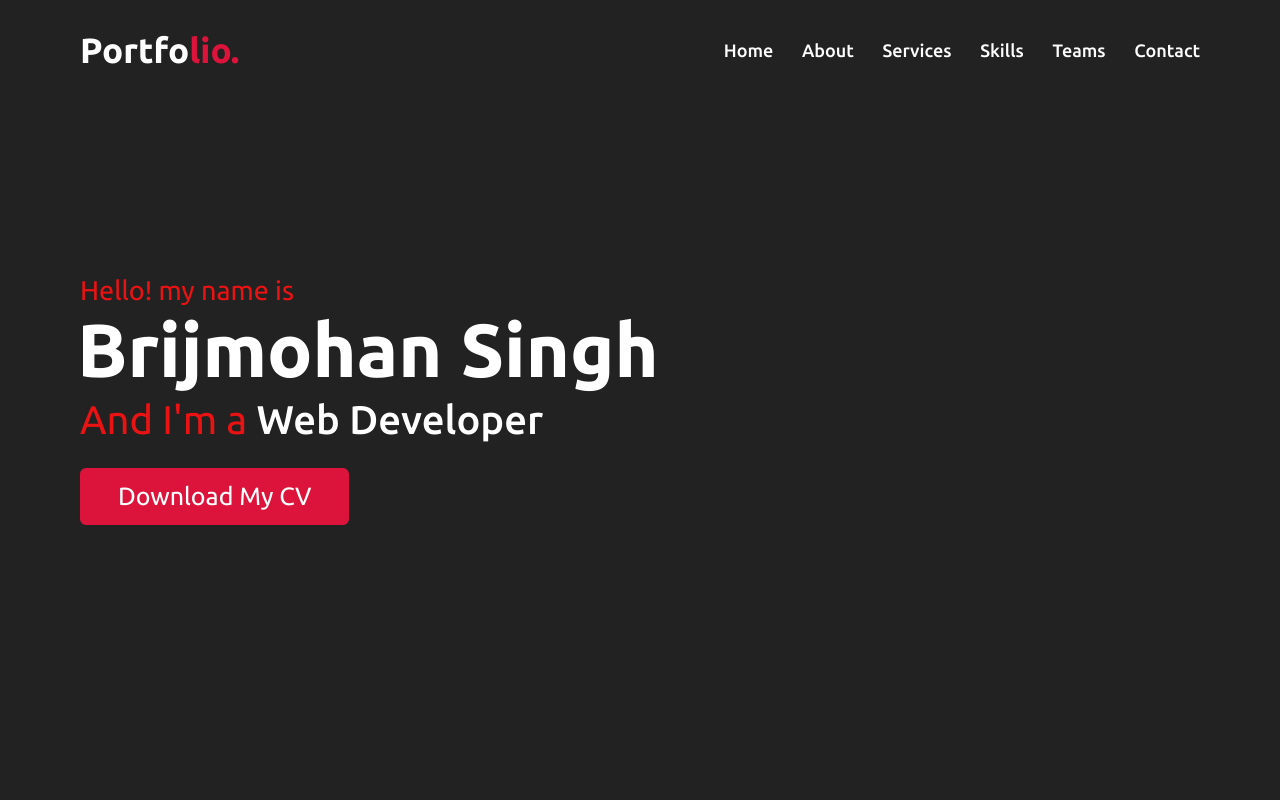
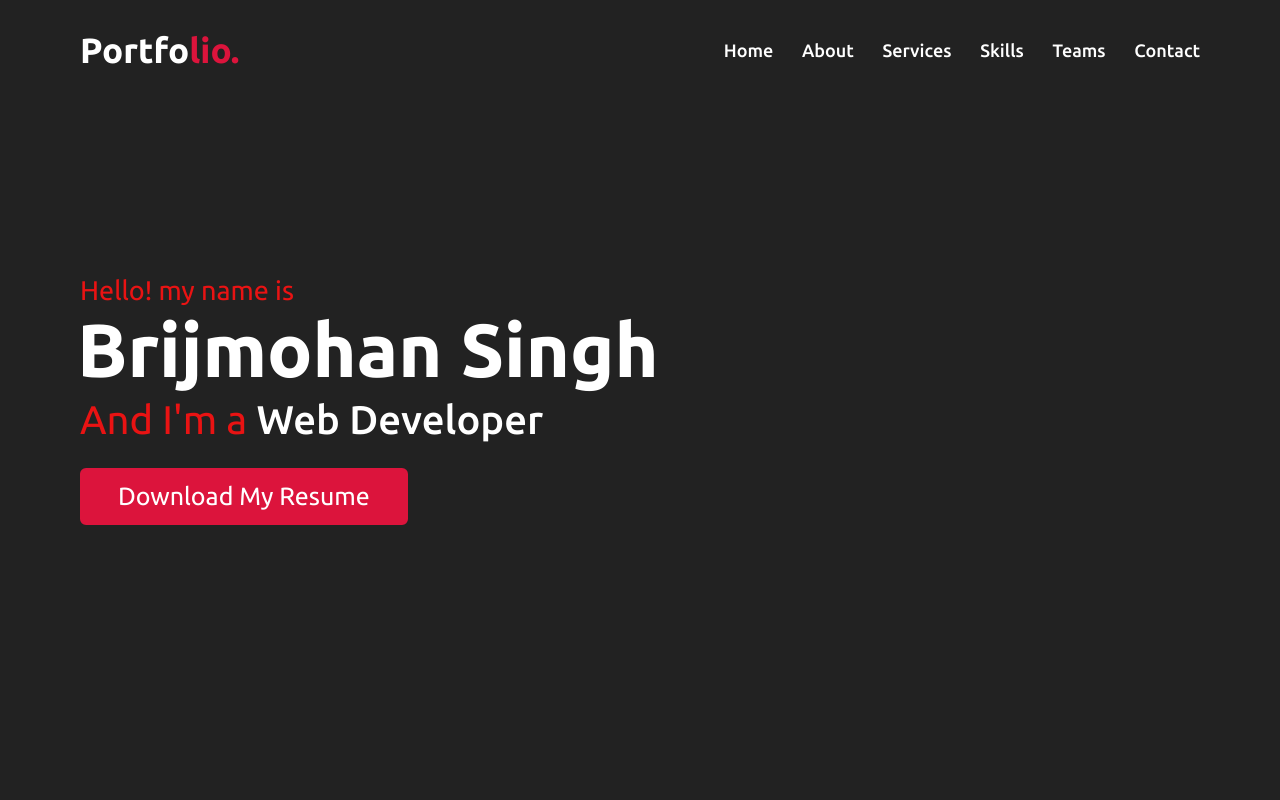
Before and after one commit to krishnas123/portfolio, a plain HTML site: page index.html in a window 1280 px wide. Shown: the top 800 px of the page. Drawn offline with nearby package versions, Linux system fonts and the light colour scheme.

Commit message:
Update index.html

```diff
--- a/index.html
+++ b/index.html
@@ -43,7 +43,7 @@
                 <div class="text-1">Hello! my name is</div>
                 <div class="text-2">Brijmohan Singh</div>
                 <div class="text-3">And I'm a <span class="typing">Web Developer</span></div>
-                <a href="image/CV.pdf" download>Download My CV</a>
+                <a href="image/CV.pdf" download>Download My Resume</a>
             </div>
         </div>
     </section>
```
